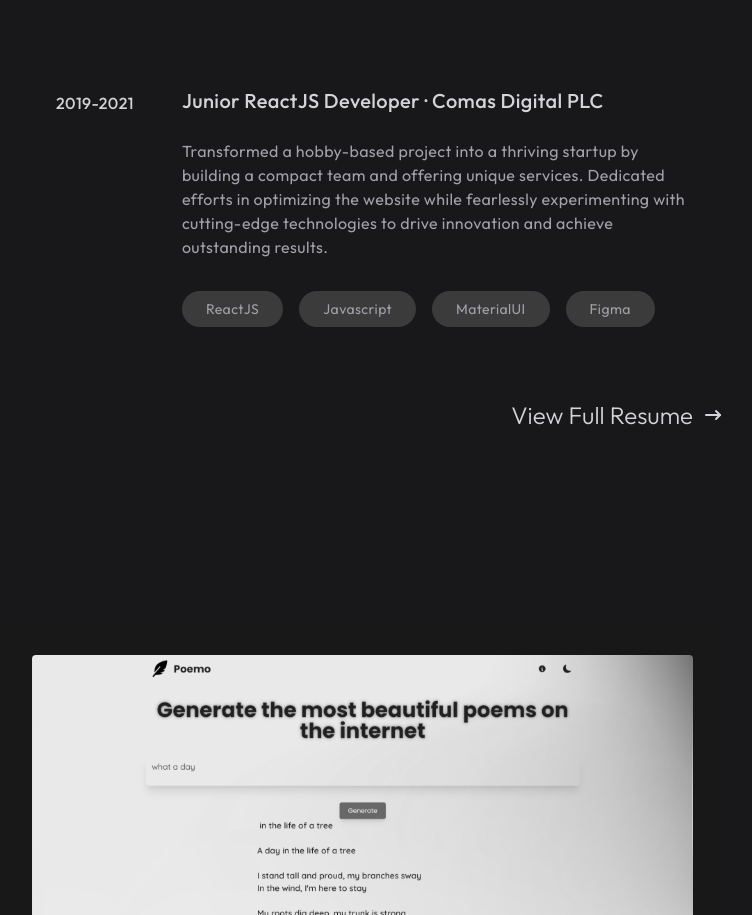
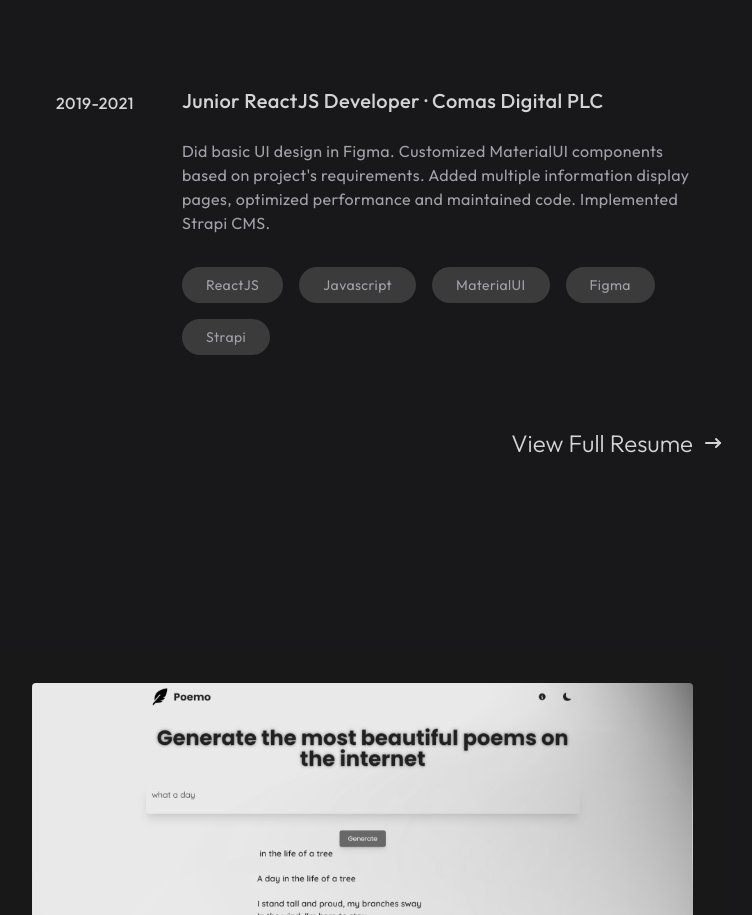
Before and after one commit to irakli2206/personal-website, a React (Vite) app: page / in a window 1280 px wide. Shown: the part 2928-3843 px from the top of the page, without its empty margins (507-1259 px from the left). Built offline with nearby package versions, Linux system fonts and the light colour scheme.

Commit message:
little adjustments

```diff
--- a/src/components/Experience.tsx
+++ b/src/components/Experience.tsx
@@ -47,11 +47,11 @@ const Experience = () => {
         },
         {
             company: 'Comas Digital PLC',
-            description: 'Transformed a hobby-based project into a thriving startup by building a compact team and offering unique services. Dedicated efforts in optimizing the website while fearlessly experimenting with cutting-edge technologies to drive innovation and achieve outstanding results.',
+            description: "Did basic UI design in Figma. Customized MaterialUI components based on project's requirements. Added multiple information display pages, optimized performance and maintained code. Implemented Strapi CMS.",
             location: 'Remote',
             period: '2019-2021',
             role: 'Junior ReactJS Developer',
-            tech: ['ReactJS', 'Javascript', 'MaterialUI', 'Figma'],
+            tech: ['ReactJS', 'Javascript', 'MaterialUI', 'Figma', 'Strapi'],
             url: 'https://comasdigital.hk/'
         },
     ]
@@ -120,7 +120,7 @@ const Experience = () => {
             case (0):
                 return <motion.h2 key={0} initial={{ opacity: 0, x: -20 }} animate={{ opacity: 1, x: 0, transition: { mass: 0.2 } }} exit={{ opacity: 0, x: 20 }} className='text-3xl text-lightest font-light'>Senior Front-End Developer</motion.h2>
             case (1):
-                return <motion.h2 key={1} initial={{ opacity: 0, x: -20 }} animate={{ opacity: 1, x: 0, transition: { mass: 0.2 } }} exit={{ opacity: 0, x: 20 }} className='text-3xl text-lightest font-light'>(Kinda) UI Designer</motion.h2>
+                return <motion.h2 key={1} initial={{ opacity: 0, x: -20 }} animate={{ opacity: 1, x: 0, transition: { mass: 0.2 } }} exit={{ opacity: 0, x: 20 }} className='text-3xl text-lightest font-light'>UI Designer</motion.h2>
             case (2):
                 return <motion.h2 key={2} initial={{ opacity: 0, x: -20 }} animate={{ opacity: 1, x: 0, transition: { mass: 0.2 } }} exit={{ opacity: 0, x: 20 }} className='text-3xl text-lightest font-light'>Deadline Respecter</motion.h2>
             case (3):
```
